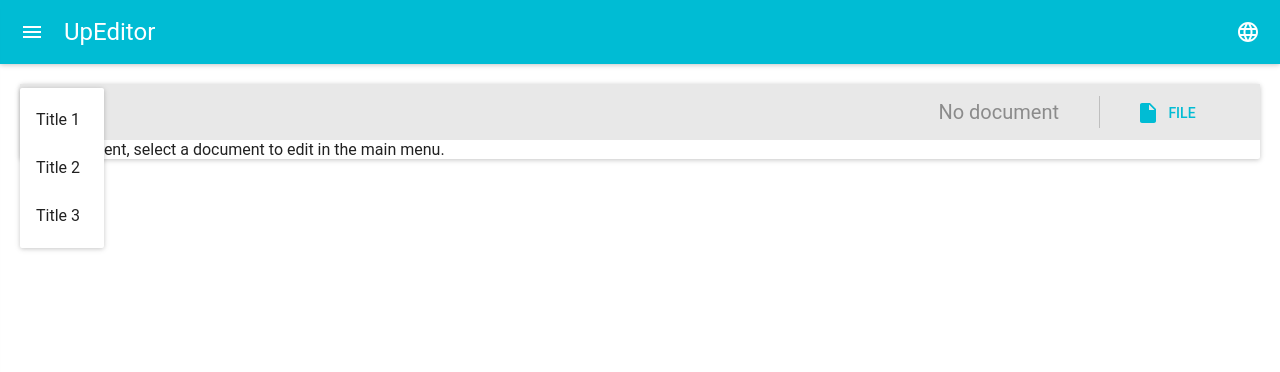
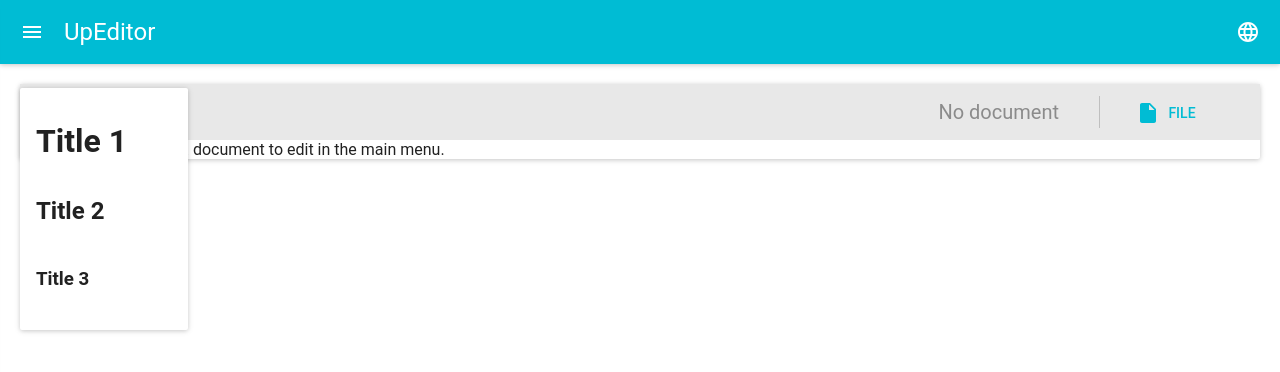
Before and after one commit to same31/upeditor, a React app: page / in a window 1280 px wide. Both pictures are taken after a click on the element 44 px from the left and 112 px from the top of the page. Shown: the top 372 px of the page. Built offline with nearby package versions, Linux system fonts and the light colour scheme; what react-tap-event-plugin would draw is missing.

Commit message:
h1 h2 h3 style in combo list

```diff
--- a/src/components/Editor/components/EditorComponent.js
+++ b/src/components/Editor/components/EditorComponent.js
@@ -114,9 +114,9 @@ export default class EditorComponent extends Component {
                                 iconButtonElement={<IconButton><Title /></IconButton>}
                                 anchorOrigin={{horizontal: 'left', vertical: 'bottom'}}
                                 targetOrigin={{horizontal: 'left', vertical: 'bottom'}}>
-                                <MenuItem primaryText="Title 1" />
-                                <MenuItem primaryText="Title 2" />
-                                <MenuItem primaryText="Title 3" />
+                                <MenuItem primaryText={<h1>Title 1</h1>} />
+                                <MenuItem primaryText={<h2>Title 2</h2>} />
+                                <MenuItem primaryText={<h3>Title 3</h3>} />
                             </IconMenu>
                             <InsertPhoto />
                         </ToolbarGroup>
```
